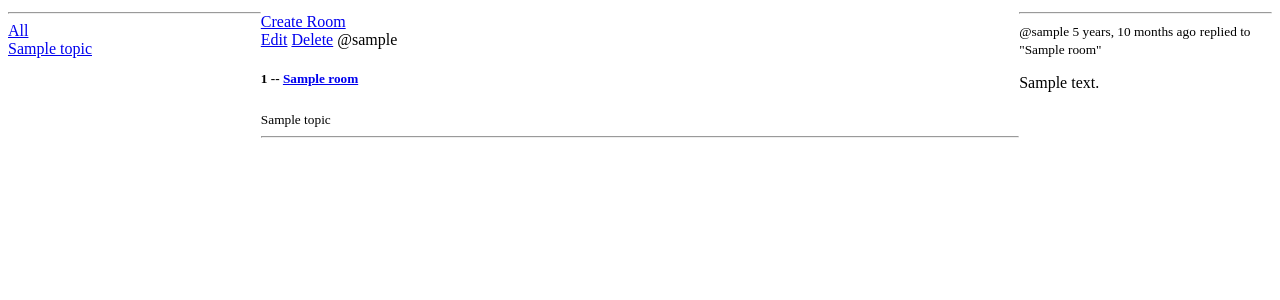
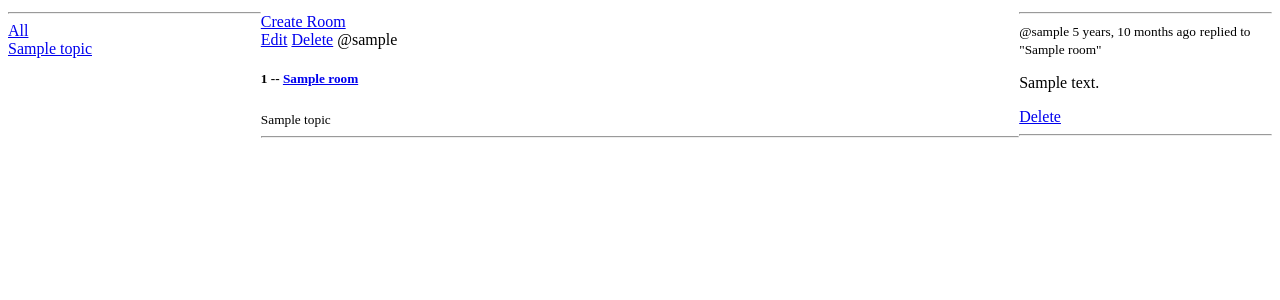
Before and after one commit to Hernandez-Marcos/Tutorial-de-django, a Django app: page / in a window 1280 px wide. Shown: the part 276-576 px from the top of the page. Run offline with Django 5.2, Linux system fonts and the light colour scheme; a user stored in the database is signed in; tables that the repository leaves empty hold one stand-in row (values such as "Sample post"); one stand-in notice (Sample message) is shown.

Commit message:
Delete button added to the activity feed

```diff
--- a/base/templates/base/home.html
+++ b/base/templates/base/home.html
@@ -55,10 +55,14 @@
         <hr>
         {% for message in room_messages %}
             <div>
-                 <small>@{{message.user}} {{message.created|timesince}} ago</small>
-                 <small>replied to "{{message.room}}"</small>
+                <small>@{{message.user}} {{message.created|timesince}} ago</small>
+                <small>replied to "{{message.room}}"</small>
 
-                 <p>{{message}}</p>
+                <p>{{message}}</p>
+                {% if request.user == message.user %}
+                <a href="{% url 'delete-message' message.id %}">Delete</a>
+                {% endif %}
+                <hr>
             </div>
         {% endfor %}
     </div>
```
